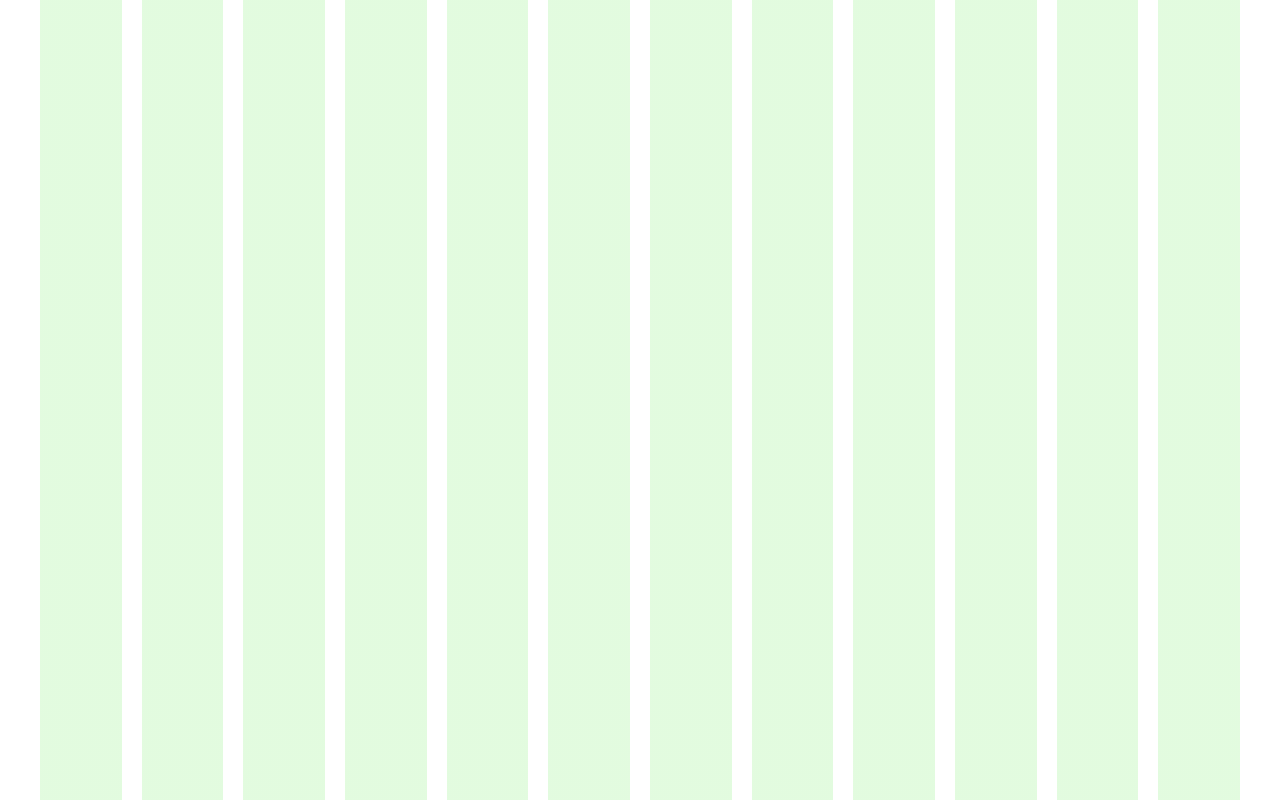
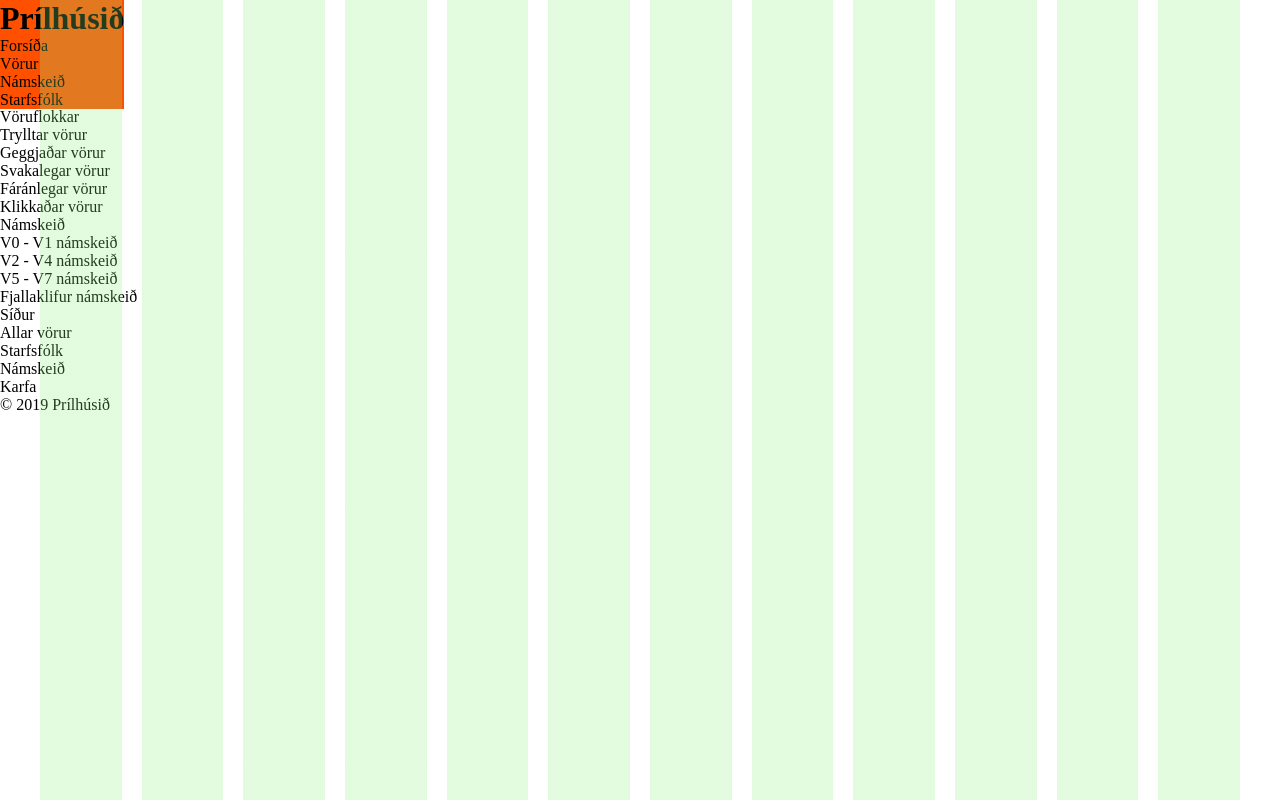
Before and after one commit to ivarjon/hopverkefni1, a website: page pages/course.html in a window 1280 px wide. Drawn offline with nearby package versions, Linux system fonts and the light colour scheme; files that its build step writes are made by us from their sources.

Commit message:
head&foot

```diff
--- a/pages/course.html
+++ b/pages/course.html
@@ -9,6 +9,49 @@
     <link rel="stylesheet" href="styles.css">
   </head>
   <body>
+      <header>
+          <h1>Prílhúsið</h1>
+          <ul>
+            <li>Forsíða</li>
+            <li>Vörur</li>
+            <li>Námskeið</li>
+            <li>Starfsfólk</li>
+          </ul>
+      </header>
 
+      <footer>
+          <ul>
+              <li>Vöruflokkar</li>
+              <li>Nauðsynjavörur</li>
+              <li>Frábærar vörur</li>
+              <li>Ómissandi vörur</li>
+              <li>Ótrúlegar vörur</li>
+              <li>Magnaðar vörur</li>
+          </ul>
+          <ul>
+              <li>Vöruflokkar</li>
+              <li>Trylltar vörur</li>
+              <li>Geggjaðar vörur</li>
+              <li>Svakalegar vörur</li>
+              <li>Fáránlegar vörur</li>
+              <li>Klikkaðar vörur</li>
+          </ul>
+          <ul>
+              <li>Námskeið</li>
+              <li>V0 - V1 námskeið</li>
+              <li>V2 - V4 námskeið</li>
+              <li>V5 - V7 námskeið</li>
+              <li>Fjallaklifur námskeið</li>
+          </ul>
+          <ul>
+              <li>Síður</li>
+              <li>Allar vörur</li>
+              <li>Starfsfólk</li>
+              <li>Námskeið</li>
+              <li>Karfa</li>
+          </ul>
+
+          <p id="copyright">&copy; 2019 Prílhúsið</p>
+        </footer>
   </body>
 </html>
```
Also changed, not shown: pages/cart.html (+43 -0 lines), pages/products.html (+43 -0 lines), pages/staff.html (+43 -0 lines).
